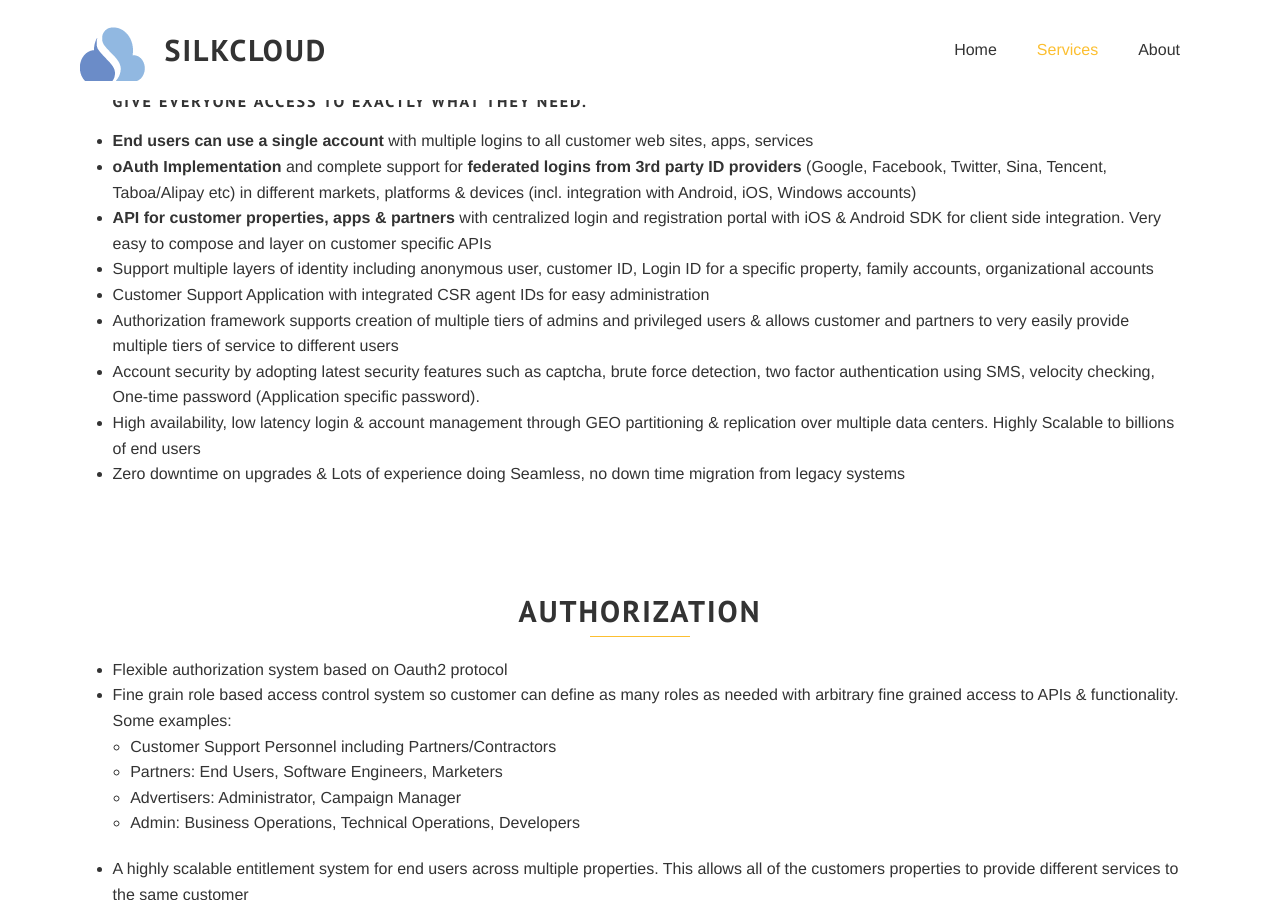
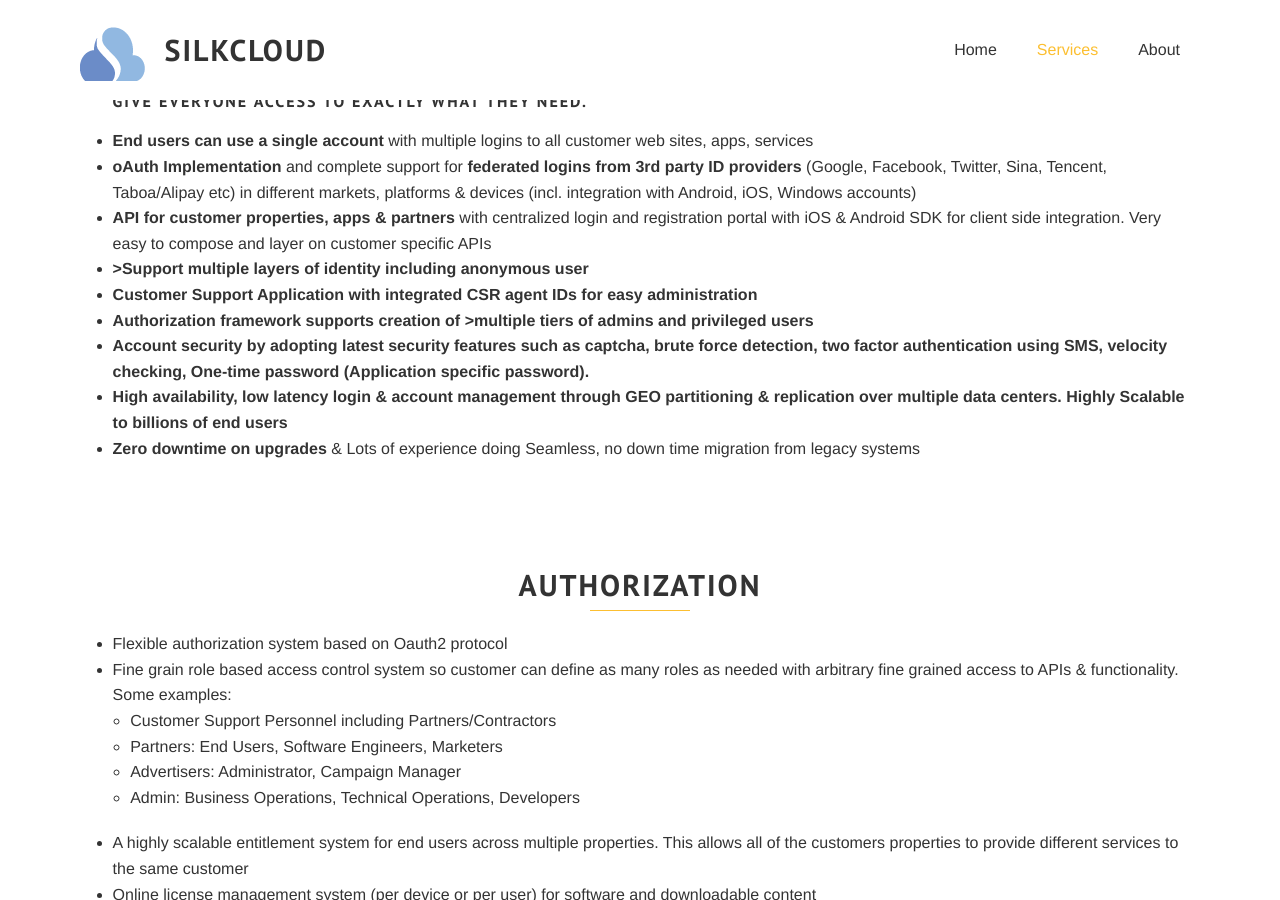
Before and after one commit to jrgallelli/jrgallelli.github.io, a Jekyll site: the page built from services.html, in a window 1280 px wide and 900 px high, scrolled down 966 px. Built offline with Jekyll 4.4.1, drawn with Linux system fonts in a browser that asks for light colours; some web fonts are replaced; Markdown is read by kramdown in place of the engine named in the settings.

Commit message:
Update services.html

```diff
--- a/services.html
+++ b/services.html
@@ -23,12 +23,12 @@ section_id: services
  <li><b>End users can use a single account </b> with multiple logins to all customer web sites, apps, services </li>
  <li><b>oAuth Implementation</b> and complete support for <b>federated logins from 3rd party ID providers</b> (Google, Facebook, Twitter, Sina, Tencent, Taboa/Alipay etc) in different markets, platforms & devices (incl. integration with Android, iOS, Windows accounts)</li>
  <li><b> API for customer properties, apps & partners </b>with centralized login and registration portal with iOS & Android SDK for client side integration. Very easy to compose and layer on customer specific APIs</li>
- <li>Support multiple layers of identity including anonymous user, customer ID, Login ID for a specific property, family accounts, organizational accounts</li>
- <li>Customer Support Application with integrated CSR agent IDs for easy administration</li>
- <li>Authorization framework supports creation of multiple tiers of admins and privileged users & allows customer and partners to very easily provide multiple tiers of service to different users</li>
- <li>Account security by adopting latest security features such as captcha, brute force detection, two factor authentication using SMS, velocity checking, One-time password (Application specific password).</li>
- <li>High availability, low latency login & account management through GEO partitioning & replication over multiple data centers. Highly Scalable to billions of end users</li>
- <li>Zero downtime on upgrades & Lots of experience doing Seamless, no down time migration from legacy systems</li>
+ <li><b>>Support multiple layers of identity including anonymous user</b, customer ID, Login ID for a specific property, family accounts, organizational accounts</li>
+ <li><b>Customer Support Application with integrated CSR agent IDs</b> for easy administration</li>
+ <li>Authorization framework supports creation of <b>>multiple tiers of admins and privileged users</b & allows customer and partners to very easily provide multiple tiers of service to different users</li>
+ <li>Account security by adopting <b>latest security features such as captcha, brute force detection, two factor authentication using SMS, velocity checking, One-time password (Application specific password).</b></li>
+ <li><b>High availability, low latency</b> login & account management through GEO partitioning & replication over multiple data centers. Highly Scalable to billions of end users</li>
+ <li><b></b>Zero downtime on upgrades </b> & Lots of experience doing Seamless, <b></b>no down time migration</b> from legacy systems</li>
 </ul>
 
     </div>
```
